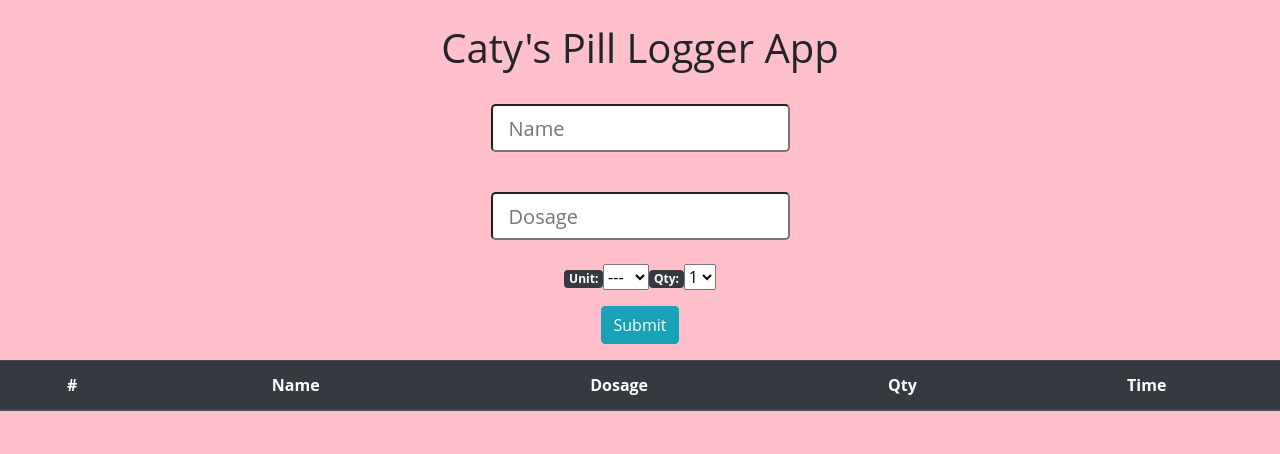
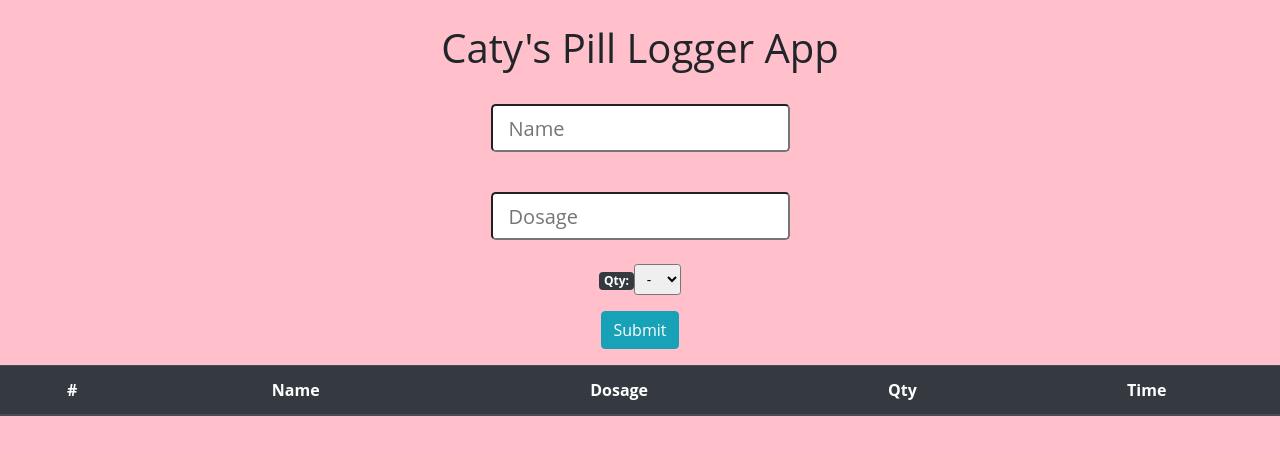
Before and after one commit to lramo062/pill-reminder, a React (Create React App) app: page / in a window 1280 px wide. Shown: the top 454 px of the page. Built offline with nearby package versions, Linux system fonts and the light colour scheme.

Commit message:
updated front end v1

```diff
--- a/src/components/pill/pill-form.js
+++ b/src/components/pill/pill-form.js
@@ -37,19 +37,14 @@
                             placeholder="Dosage" name="dosage" onChange={this.handleChange} />
                         <br></br>
                         <br></br>
-                        <span className="badge badge-dark">Unit: </span>
-                        <select className="form-control-md" name="unit" onChange={this.handleChange}>
-                            <option>---</option>
-                            <option>mg</option>
-                            <option>g</option>
-                        </select>
                         <span className="badge badge-dark">Qty: </span>
-                        <select className="form-control-md" name="qty" onChange={this.handleChange}>
-                            <option>1</option>
-                            <option>2</option>
-                            <option>3</option>
-                            <option>4</option>
-                            <option>5</option>
+                        <select className="form-control-sm" name="qty" value="-" onChange={this.handleChange}>
+                            <option value="0">-</option>
+                            <option value="1">1</option>
+                            <option value="2">2</option>
+                            <option value="3">3</option>
+                            <option value="4">4</option>
+                            <option value="5">5</option>
                         </select>
                     </div>
 
--- a/src/components/pill/pill-table.js
+++ b/src/components/pill/pill-table.js
@@ -19,7 +19,7 @@
                             <tr>
                                 <th scope="row">{index + 1}</th>
                                 <td>{pill.name}</td>
-                                <td>{pill.dosage + pill.unit}</td>
+                                <td>{pill.dosage + 'mg'}</td>
                                 <td>{pill.qty}</td>
                                 <td>{pill.date.toLocaleTimeString()}</td>
                             </tr>
--- a/src/components/pill/pill-wrapper.js
+++ b/src/components/pill/pill-wrapper.js
@@ -1,7 +1,6 @@
 import React from 'react';
 import PillTable from './pill-table';
 import PillForm from './pill-form';
-import DataAccess from '../../shared/data-access';
 
 class PillWrapper extends React.Component {
     constructor(props) {
@@ -11,11 +10,9 @@
 
             ]
         };
-        this.db = new DataAccess();
     }
 
     handleSubmit = (pill) => (event) => {
-        this.db.writeMedication(pill);
         let pills = this.state.pills;
         pills[pills.length] = pill;
         this.setState({ pills: pills });
--- a/src/shared/data-access.js
+++ /dev/null
@@ -1,30 +0,0 @@
-import * as mongodb from 'mongodb';
-import to from './to';
-
-class DataAccess {
-
-    constructor() {
-        this.URL = 'mongodb://127.0.0.1:27017/caty';
-        this.COLLECTION = 'medications';
-        this.DATABASE = 'caty';
-
-    }
-
-
-    async writeMedication(pill) {
-        console.log(this.URL)
-        let client = new mongodb.MongoClient(this.URL, { useNewUrlParser: true });
-        return client.connect((err, db) => {
-            if (err) {
-                console.log(err);
-            } else {
-                db
-                    .db(this.DATABASE)
-                    .collection(this.COLLECTION)
-                    .insert(pill);
-            }
-        });
-    }
-}
-
-export default DataAccess;
--- a/src/shared/to.js
+++ /dev/null
@@ -1,9 +0,0 @@
-export default async function to(promise) {
-    try {
-        const data = await promise;
-        return [null, data];
-    }
-    catch (err) {
-        return [err];
-    }
-}
```
